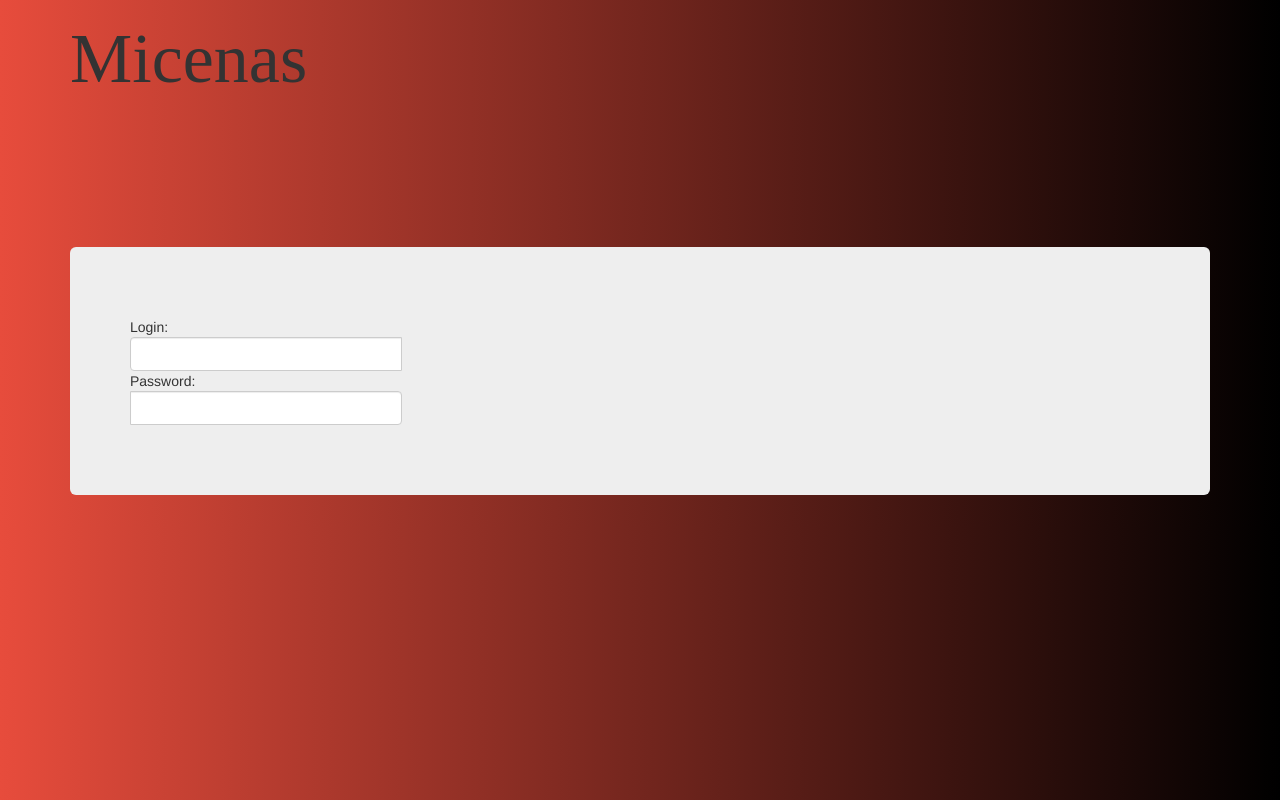
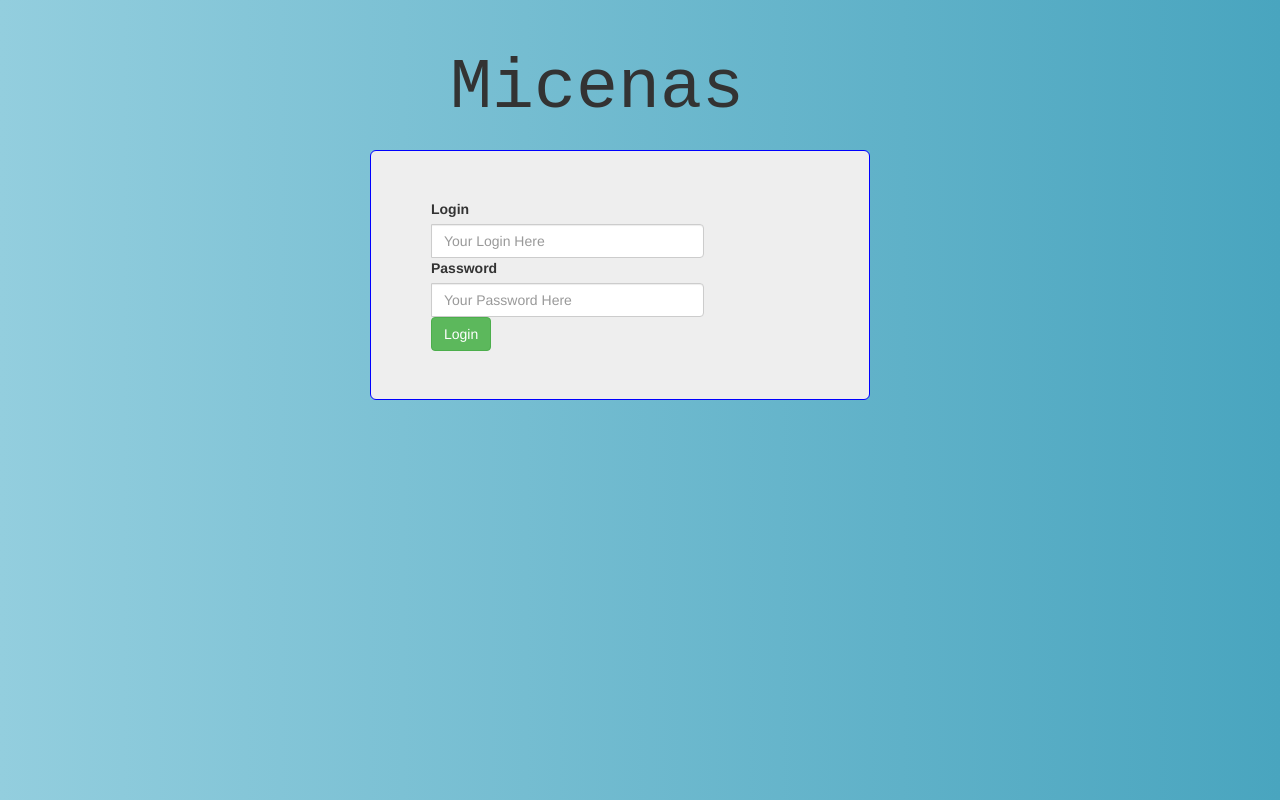
Before and after one commit to Zheiwander/proyectoAbyecto, a plain HTML site: page index.html in a window 1280 px wide. Drawn offline with Linux system fonts and the light colour scheme.

Commit message:
login
login"final"

```diff
--- a/css/login.css
+++ b/css/login.css
@@ -1,17 +1,30 @@
 .jumbotron {
-    padding: 5em 0.6em;
+    width: 500px;
+    height: 250px;
+    border: 1px solid blue;
+    box-sizing: border-box;
     margin-top:150px;
+    margin-left:300px;
 }
 h1{
-	font-family: "Times New Roman", Georgia, Serif;
+	font-family: "Courier New";
 	font-size:5em;
-	align:center;
+	position:relative;
+	margin-left:380px;
+	margin-top:-100px;
+	position:absolute;
 }
 
 .container {
-	background: #000000; /* fallback for old browsers */
-	background: -webkit-linear-gradient(to left, #000000 , #e74c3c); /* Chrome 10-25, Safari 5.1-6 */
-	background: linear-gradient(to left, #000000 , #e74c3c); /* W3C, IE 10+/ Edge, Firefox 16+, Chrome 26+, Opera 12+, Safari 7+ */
+	background: rgba(147,206,222,1);
+	background: -moz-linear-gradient(left, rgba(147,206,222,1) 0%, rgba(117,189,209,1) 41%, rgba(73,165,191,1) 100%);
+	background: -webkit-gradient(left top, right top, color-stop(0%, rgba(147,206,222,1)), color-stop(41%, rgba(117,189,209,1)), color-stop(100%, rgba(73,165,191,1)));
+	background: -webkit-linear-gradient(left, rgba(147,206,222,1) 0%, rgba(117,189,209,1) 41%, rgba(73,165,191,1) 100%);
+	background: -o-linear-gradient(left, rgba(147,206,222,1) 0%, rgba(117,189,209,1) 41%, rgba(73,165,191,1) 100%);
+	background: -ms-linear-gradient(left, rgba(147,206,222,1) 0%, rgba(117,189,209,1) 41%, rgba(73,165,191,1) 100%);
+	background: linear-gradient(to right, rgba(147,206,222,1) 0%, rgba(117,189,209,1) 41%, rgba(73,165,191,1) 100%);
+	filter: progid:DXImageTransform.Microsoft.gradient( startColorstr='#93cede', endColorstr='#49a5bf', GradientType=1 );
+
 }
 
 body{
--- a/index.html
+++ b/index.html
@@ -24,7 +24,6 @@
 <!DOCTYPE html PUBLIC "-//W3C//DTD XHTML 1.0 Strict//EN"
 	"http://www.w3.org/TR/xhtml1/DTD/xhtml1-strict.dtd">
 <html xmlns="http://www.w3.org/1999/xhtml" xml:lang="en" lang="en">
-
 <head>
 	<title>Index Series</title>
 	<meta http-equiv="content-type" content="text/html;charset=utf-8"/>
@@ -36,23 +35,27 @@
 	<link rel="stylesheet" type="text/css" href="css/bootstrap.min.css">
 	<link rel="stylesheet" type="text/css" href="css/login.css">
 </head>
-
 <body class="container" >
 		<div>
 			<div>
 				<h1>Micenas</h1>
 				<div class="jumbotron" >
 					<div class="input-group">
-						<form role="form">
+						<form class="">
 							<div class="form-group">
-							Login:<input type="text" class="form-control"/><br/>
-							Password:<input type="password" class="form-control"/>
-							</div>
+								<label for="loginInput">Login</label>
+								<input type="text" class="form-control" id="loginInput" placeholder="Your Login Here">
+							  </div>
+							  <div class="form-group">
+								<label for="passwordInput">Password</label>
+								<input type="password" class="form-control" id="passwordInput" placeholder="Your Password Here">
+							  </div>
+							  <button type="submit" class="btn btn-success">Login</button>
+							</form>
 						</form>
 					</div>
 				</div>
 			</div>
 		</div>
 </body>
-
 </html>
```
